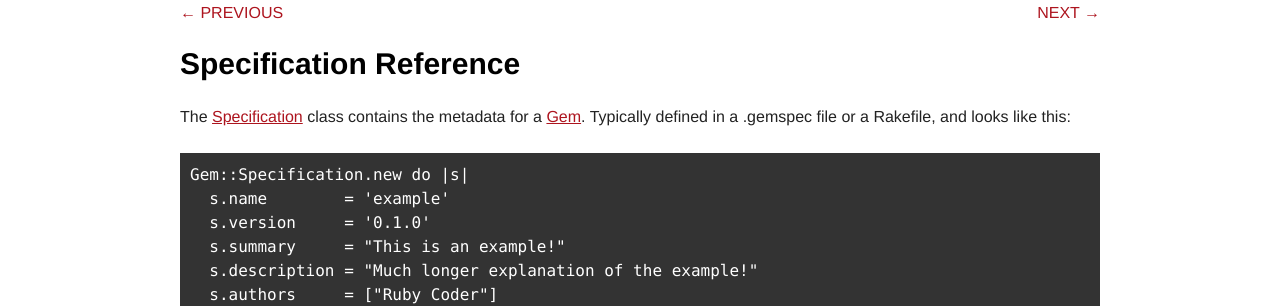
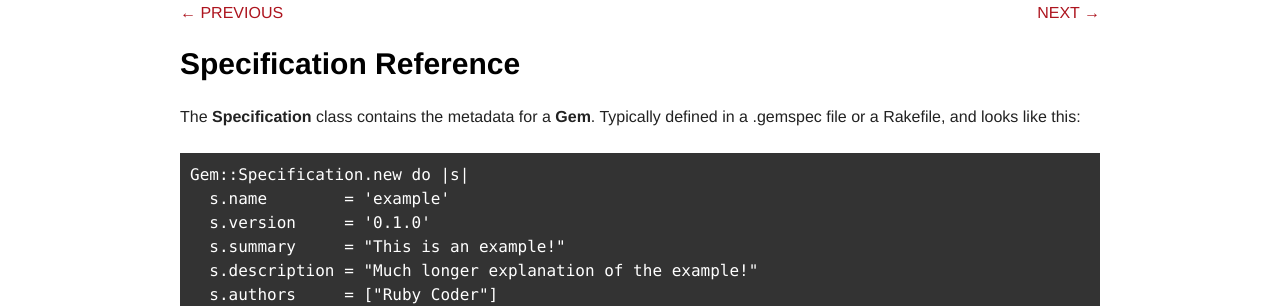
Before and after one commit to radar/guides, a Jekyll site: the page built from specification-reference.md, in a window 1280 px wide. Shown: the part 135-441 px from the top of the page. Built offline with Jekyll 4.4.1, drawn with Linux system fonts in a browser that asks for light colours.

```diff
--- a/specification-reference.md
+++ b/specification-reference.md
@@ -8,8 +8,8 @@ next: /command-reference
 {% include big.html %}
 
 
-<p>The <a href="Specification.html">Specification</a> class contains the
-metadata for a <a href="../Gem.html">Gem</a>.  Typically defined in a
+<p>The <b>Specification</b> class contains the
+metadata for a <b>Gem</b>.  Typically defined in a
 .gemspec file or a Rakefile, and looks like this:</p>
 
 <pre>Gem::Specification.new do |s|
```
Also changed, not shown: other parts of specification-reference.md (+1 -2 lines).
